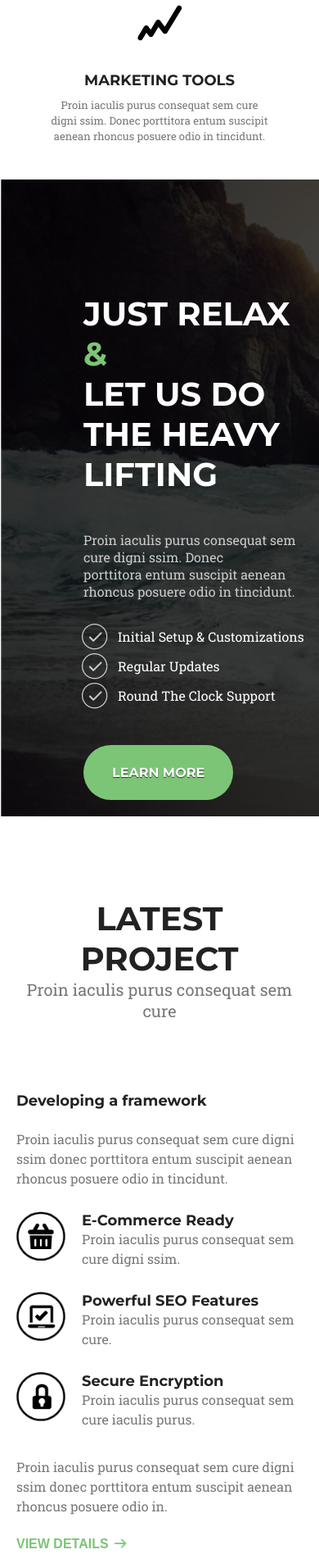
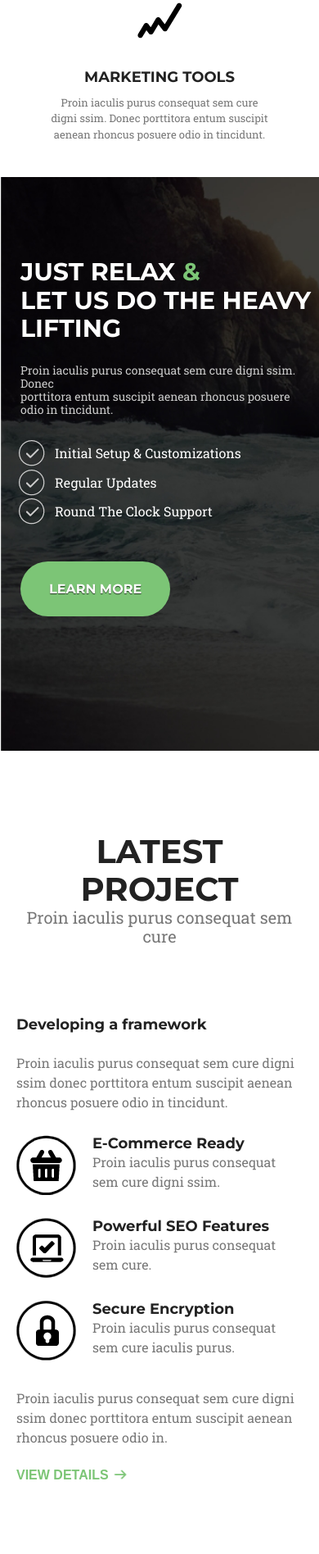
Before and after one commit to pglejzer/weekdev3, a plain HTML site: page index.html in a window 390 px wide. Shown: the part 1361-3257 px from the top of the page at 82% size. Drawn offline with Linux system fonts and the light colour scheme.

Commit message:
next changes

```diff
--- a/index.html
+++ b/index.html
@@ -6,10 +6,10 @@
     <meta name="viewport" content="width=device-width, initial-scale=1.0">
     <meta http-equiv="X-UA-Compatible" content="ie=edge">
     <title>Weekley Web Dev 3</title>
+    <link rel="stylesheet" href="normalize.css">
     <link rel="stylesheet" href="css/style.css">
     <link rel="stylesheet" href="https://use.fontawesome.com/releases/v5.0.12/css/all.css" integrity="sha384-G0fIWCsCzJIMAVNQPfjH08cyYaUtMwjJwqiRKxxE/rx96Uroj1BtIQ6MLJuheaO9"
         crossorigin="anonymous">
-    <link rel="stylesheet" href="responsive.css">
     <script src="script.js"></script>
 </head>
 
@@ -45,6 +45,7 @@
                 </li>
             </ul>
         </nav>
+    </header>
     <!--Title section-->
     <div class="titleContainer">
         <div class="titleContainer__wrapper">
@@ -58,7 +59,6 @@
             </a>
         </div>
     </div>
-    </header>
     <!--About section-->
     <section id="about" class="services">
         <div class="servicesContainer">
@@ -133,7 +133,7 @@
                     odio in tincidunt.</p>
 
                 <div class="portfolio__item">
-                    <img class="portfolio__img" src="images/3.latestproject/1.png" alt="e-commerce image">
+                    <img src="images/3.latestproject/1.png" alt="e-commerce image">
                     <div class="portfolio__item--column">
                         <h3 class="portfolio__h3">E-Commerce Ready</h3>
                         <p class="portfolioContainer__p--smaller">Proin iaculis purus consequat sem cure digni ssim. </p>
@@ -141,14 +141,14 @@
                 </div>
 
                 <div class="portfolio__item">
-                    <img class="portfolio__img" src="images/3.latestproject/2.png" alt="seo iamge">
+                    <img src="images/3.latestproject/2.png" alt="seo iamge">
                     <div class="portfolio__item--column">
                         <h3 class="portfolio__h3">Powerful SEO Features</h3>
                         <p class="portfolioContainer__p--smaller">Proin iaculis purus consequat sem cure. </p>
                     </div>
                 </div>
                 <div class="portfolio__item">
-                    <img class="portfolio__img" src="images/3.latestproject/3.png" alt="secure image">
+                    <img src="images/3.latestproject/3.png" alt="secure image">
                     <div class="portfolio__item--column">
                         <h3 class="portfolio__h3">Secure Encryption</h3>
                         <p class="portfolioContainer__p--smaller">Proin iaculis purus consequat sem cure iaculis purus. </p>
@@ -197,7 +197,7 @@
 
     <!--Clients sections -->
 
-    <section class="clients" id="client">
+    <sesction class="clients" id="client">
         <div class="clientContainer__wrapper">
             <h2 class="clinetContainer__h2">our awesome clients</h2>
             <p class="clientContainer__p">Proin iaculis purus consequat sem cure. </p>
@@ -216,7 +216,7 @@
                 </div>
             </div>
         </div>
-    </section>
+    </sesction>
 
     <!-- logo section-->
 
@@ -233,7 +233,6 @@
                 <img class="logoContainer__img" src="images/6.logos/microlancer-copy.png" alt="">
                 <img class="logoContainer__img" src="images/6.logos/tuts-.png" alt="">
                 <img class="logoContainer__img" src="images/6.logos/wordpress.png" alt="">
-
             </div>
         </div>
     </section>
--- a/style.scss
+++ b/style.scss
@@ -398,6 +398,7 @@ body {
             font-size: 40px;
             font-weight: 700;
             text-transform: uppercase;
+            padding-bottom: 18px;
         }
         .cultureContainer__p {
             text-align: center;
@@ -760,17 +761,6 @@ body {
             }
         }
     }
-    .relaxMachine {
-        display: none;
-    }
-    .relaxBackground__text {
-        padding-top: 40px;
-        padding-bottom: 20px;
-        font-size: 25px;
-    }
-    .relaxBackground__h2 {
-        font-size: 25px;
-    }
     .footer__main {
         .footerContainer {
             flex-direction: column;
@@ -789,6 +779,24 @@ body {
             }
             .clientContainer__p {
                 font-size: 15px;
+            }
+        }
+    }
+    .relax {
+        .relaxMachine {
+            display: none;
+        }
+        .relaxBackground {
+            .relaxBackground__text {
+                padding-left: 25px;
+                .relaxBackground__h2 {
+                    padding-bottom: 25px;
+                    padding-right: 5px;
+                    font-size: 30px;
+                }
+                .relaxBackground__p {
+                    font-size: 14px;
+                }
             }
         }
     }
@@ -854,7 +862,7 @@ body {
             .logoContainer__images {
                 display: flex;
                 flex-direction: column;
-                padding-top:35px;
+                padding-top: 35px;
                 padding-bottom: 35px;
                 .logoContainer__img {
                     display: flex;
@@ -936,8 +944,6 @@ body {
             .servicesContainer__types {
                 .servicesContainer__icons {
                     padding: 43px 23px;
-                        .servicesContainer__img {
-                        }
                     .servicesContainer__h3 {
                         padding-top: 37px;
                         padding-bottom: 18px;
```
Also changed, not shown: css/style.css, 1 other file. Lines whose indentation alone changed are shown as unchanged.
